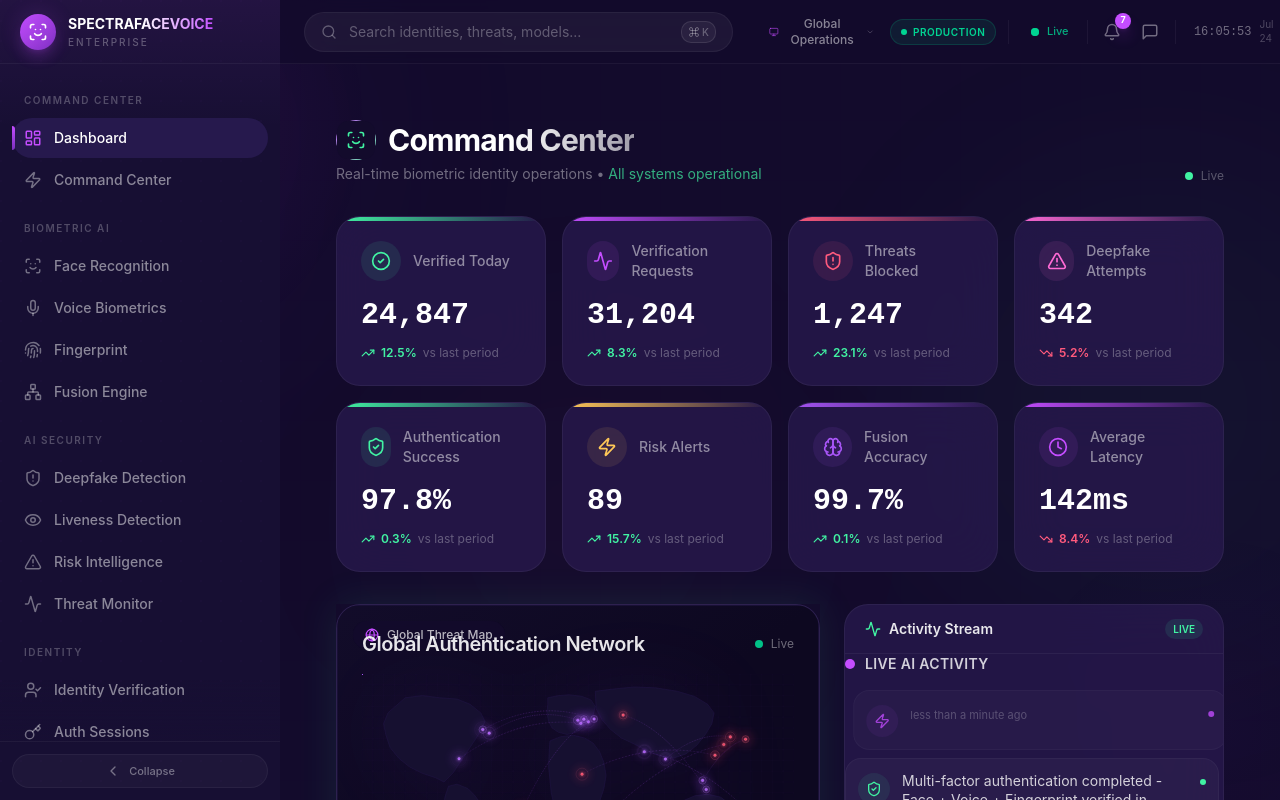
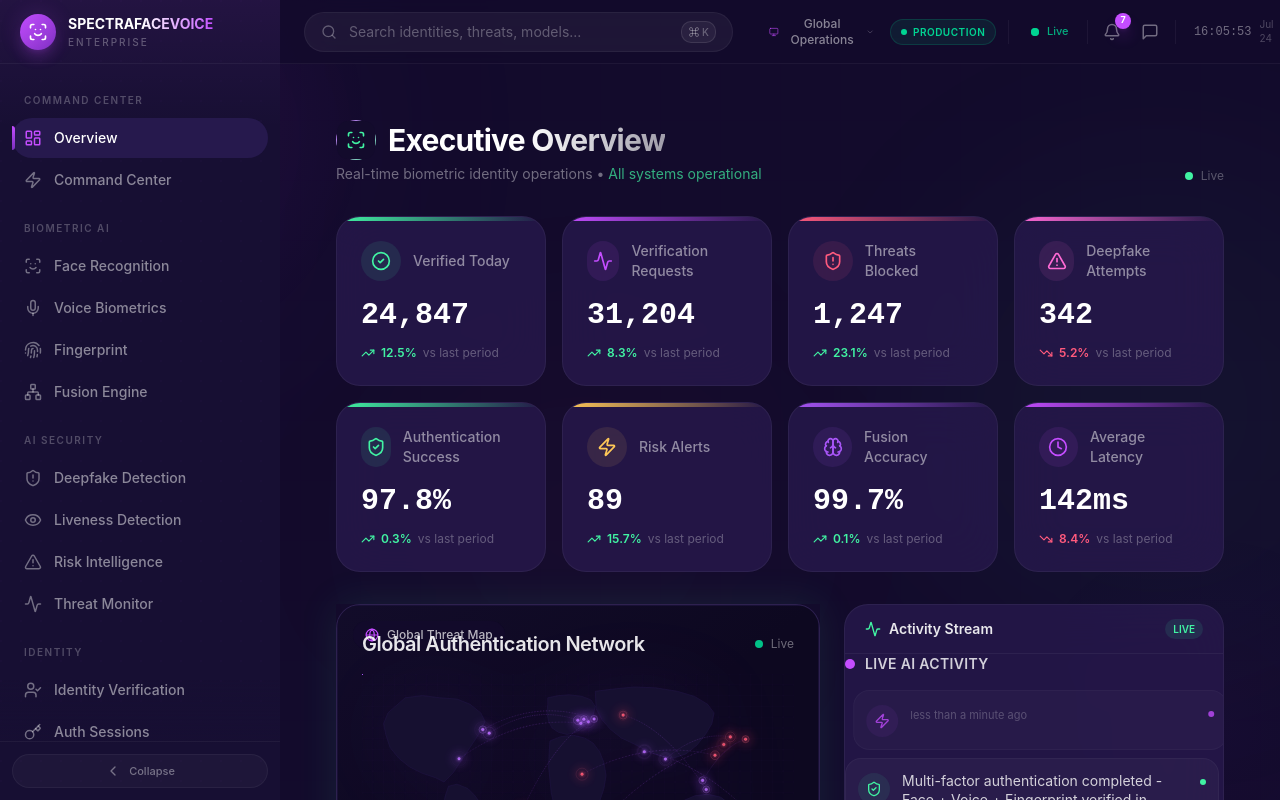
Before and after one commit to Aiyappacv/FACEVOICEDASHBOARD, a Next.js app: page /babyrumi in a window 1280 px wide. Shown: the top 800 px of the page. Built offline with nearby package versions, Linux system fonts and the light colour scheme.

Commit message:
Rename Dashboard to Overview and heading to Executive Overview

```diff
--- a/src/app/babyrumi/page.tsx
+++ b/src/app/babyrumi/page.tsx
@@ -167,7 +167,7 @@ export default function DashboardPage() {
               </div>
               <h1 className="text-2xl font-bold tracking-tight lg:text-3xl">
                 <span className="bg-gradient-to-r from-white via-white to-white/60 bg-clip-text text-transparent">
-                  Command Center
+                  Executive Overview
                 </span>
               </h1>
             </div>
--- a/src/components/layout/sidebar.tsx
+++ b/src/components/layout/sidebar.tsx
@@ -17,7 +17,7 @@ const navGroups = [
 {
       title: 'Command Center',
       items: [
-      { label: 'Dashboard', icon: LayoutDashboard, href: '/babyrumi' },
+        { label: 'Overview', icon: LayoutDashboard, href: '/babyrumi' },
         { label: 'Command Center', icon: Zap, href: '/babyrumi/command-center' },
       ],
     },
```
Lines whose indentation alone changed are shown as unchanged.
